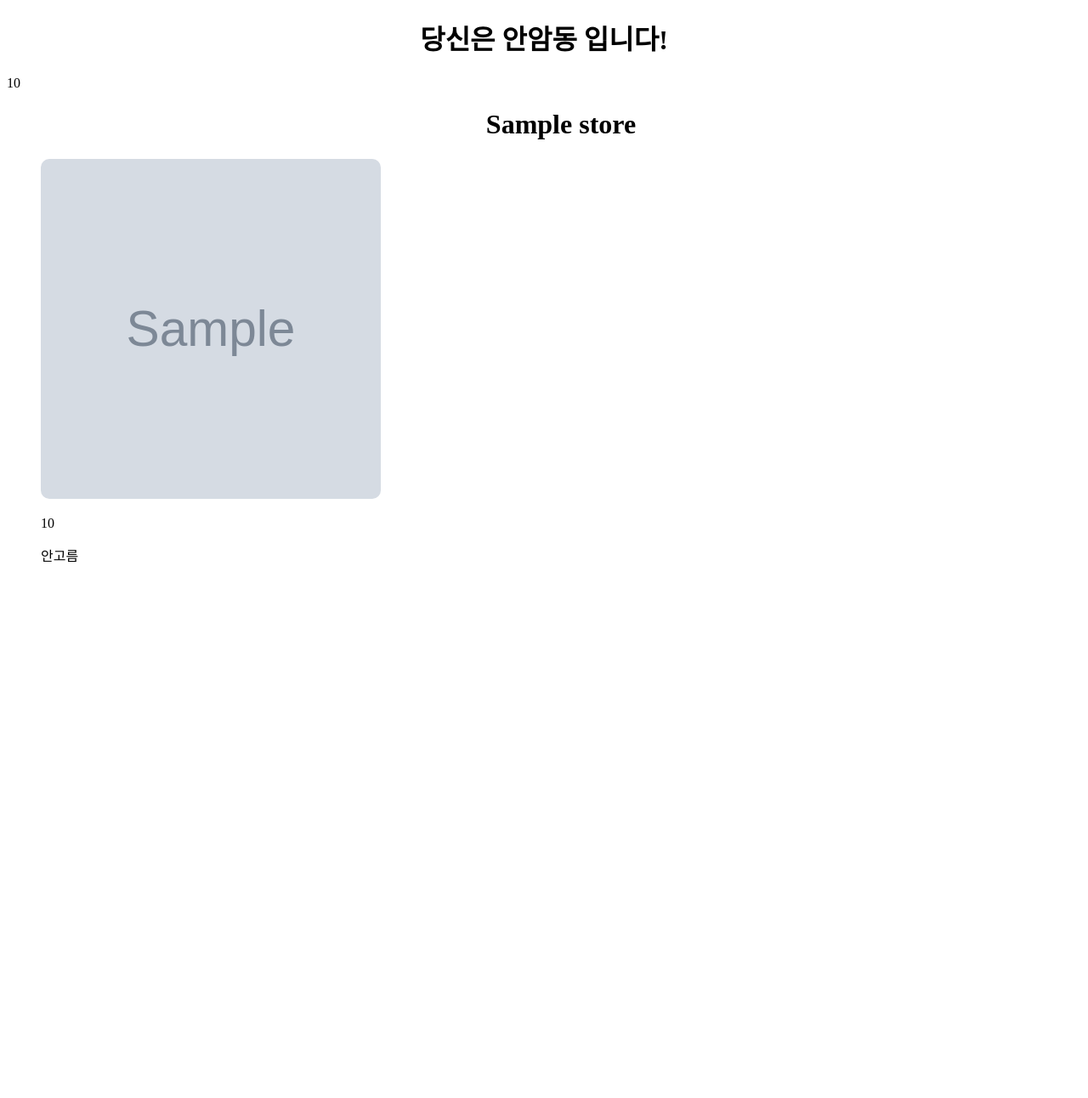
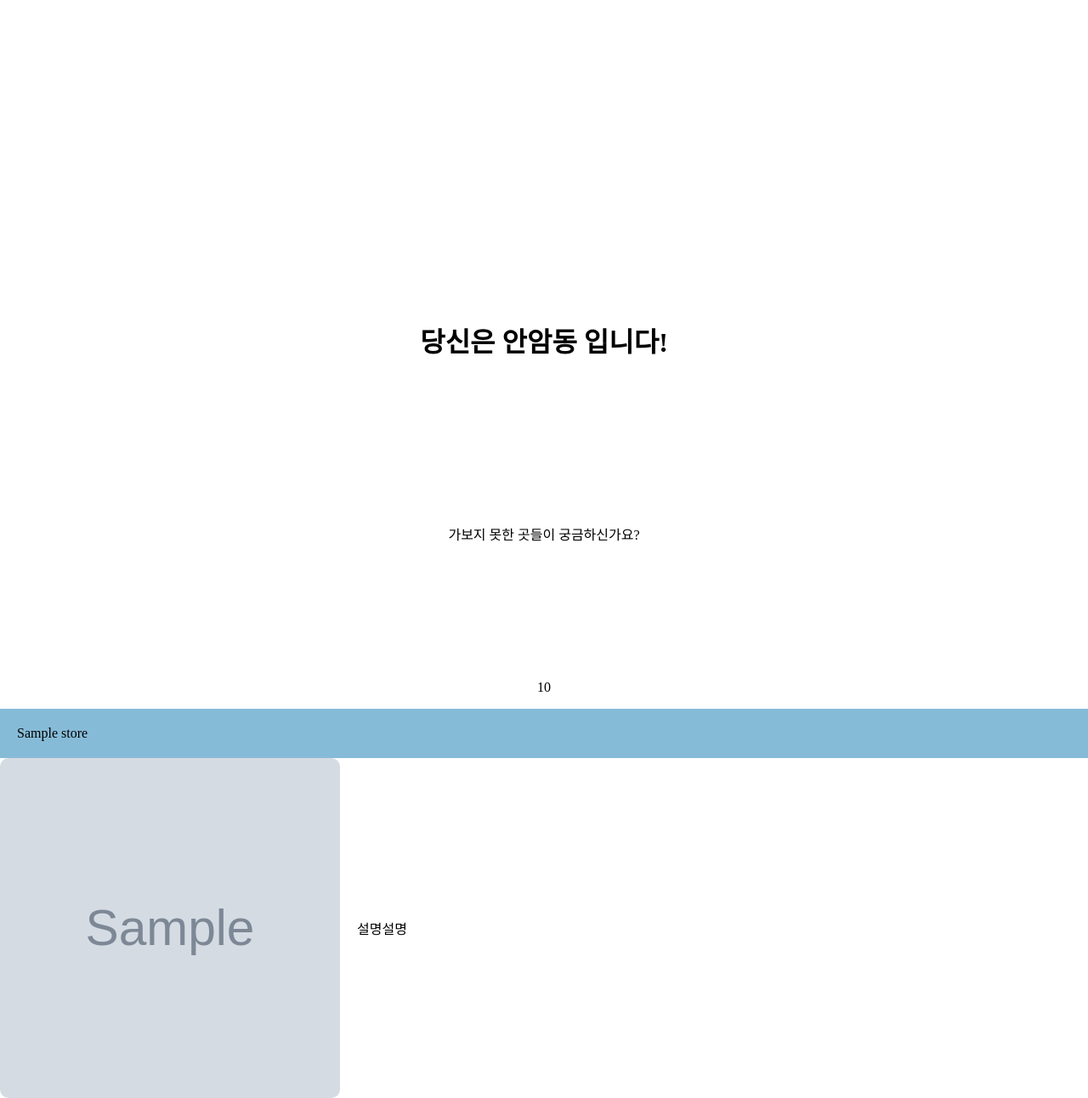
Before and after one commit to KUCC-web/anam-poltergaist, a Django app: template templates/quiz/result.html in a window 1280 px wide. Shown: the whole page at 85% size. Before the commit the page ends 662 px from the top, so only its background shows below. Run offline with Django 3.2, Linux system fonts and the light colour scheme; the template is opened without the code that fills it: most values are stand-ins (such as "Sample title", 1, 10 or a date in 2020); grey boxes marked "Sample" are stand-in pictures.

Commit message:
결과 페이지 UI 작성

```diff
--- a/quiz/static/quiz/common.css
+++ b/quiz/static/quiz/common.css
@@ -2,8 +2,12 @@ html, body {
     height: 100%;
 }
 
-h1 {
+body {
     text-align: center;
+}
+
+body, h1, h2, p {
+    margin: 0;
 }
 
 a, a:visited {
@@ -11,6 +15,7 @@ a, a:visited {
 }
 
 ul {
+    padding: 0;
     list-style-type: none;
     min-height: min-content;
 }
--- a/quiz/static/quiz/result.css
+++ b/quiz/static/quiz/result.css
@@ -0,0 +1,39 @@
+ul {
+    text-align: left;
+}
+
+#cover {
+    height: 100vh;
+    position: relative;
+    display: flex;
+    justify-content: center;
+    align-items: center;
+}
+
+#anchor {
+    position: absolute;
+    bottom: 20%;
+    left: 0;
+    right: 0;
+    margin: auto 0;
+}
+
+.store-item {
+}
+
+.store-title {
+    background-color: #86BBD8;
+    padding: 20px;
+}
+
+.store-content {
+    display: flex;
+    display: -webkit-flex;
+    align-items: center;
+    flex-wrap: wrap;
+    height: 100%;
+}
+
+.store-img {
+    margin-right: 20px;
+}
--- a/templates/quiz/index.html
+++ b/templates/quiz/index.html
@@ -9,7 +9,7 @@
 </head>
 <body>
     <div id="container">
-        <h1 id="title">안암동 고인물 테스트</h1>
+        <h1>안암동 고인물 테스트</h1>
         <a href="{% url 'quiz:quiz' %}"><div id="btn-start" class="btn">시작!</div></a>
     </div>
 </body>
--- a/templates/quiz/quiz.html
+++ b/templates/quiz/quiz.html
@@ -10,7 +10,7 @@
 <body>
     <div id="container">
         <div>
-            <h1 class="title">{{ store.name }}</h1>
+            <h1 class="store-title">{{ store.name }}</h1>
             <div class="img-container">
                 <img class="store-img" src="{{ store.image_url }}"/>
                 <progress class="quiz-progress" value="{{ step }}" max="10"></progress>
--- a/templates/quiz/result.html
+++ b/templates/quiz/result.html
@@ -8,19 +8,25 @@
     <link rel="stylesheet" href="{% static 'quiz/result.css' %}"/>
 </head>
 <body>
-    <h1>당신은 안암동 입니다!</h1>
+    <div id="cover">
+        <h1 id="result">당신은 안암동 입니다!</h1>
+        <div id="anchor">
+            <div>가보지 못한 곳들이 궁금하신가요?</div>
+            <div id="arrow-down"></div>
+        </div>
+    </div>
     <p>{{ score }}</p>
     <ul>
     {% for store, pick in pick_list %}
-        <li>
-            <h1 class="title">{{ store.name }}</h1>
-            <img class="store-img" src="{{ store.image_url }}"/>
-            <p>{{ store.score }}</p>
-        {% if pick %}
-            <p>고름</p>
-        {% else %}
-            <p>안고름</p>
-        {% endif %}
+        <li class="store-item">
+            <div class="store-title">{{ store.name }}</div>
+            <div class="store-content">
+                <img class="store-img" src="{{ store.image_url }}"/>
+                <div class="desc-container">
+                    <div class="floater"></div>
+                    <div class="description">설명설명</div>
+                </div>
+            </div>
         </li>
     {% endfor %}
     </ul>
```
